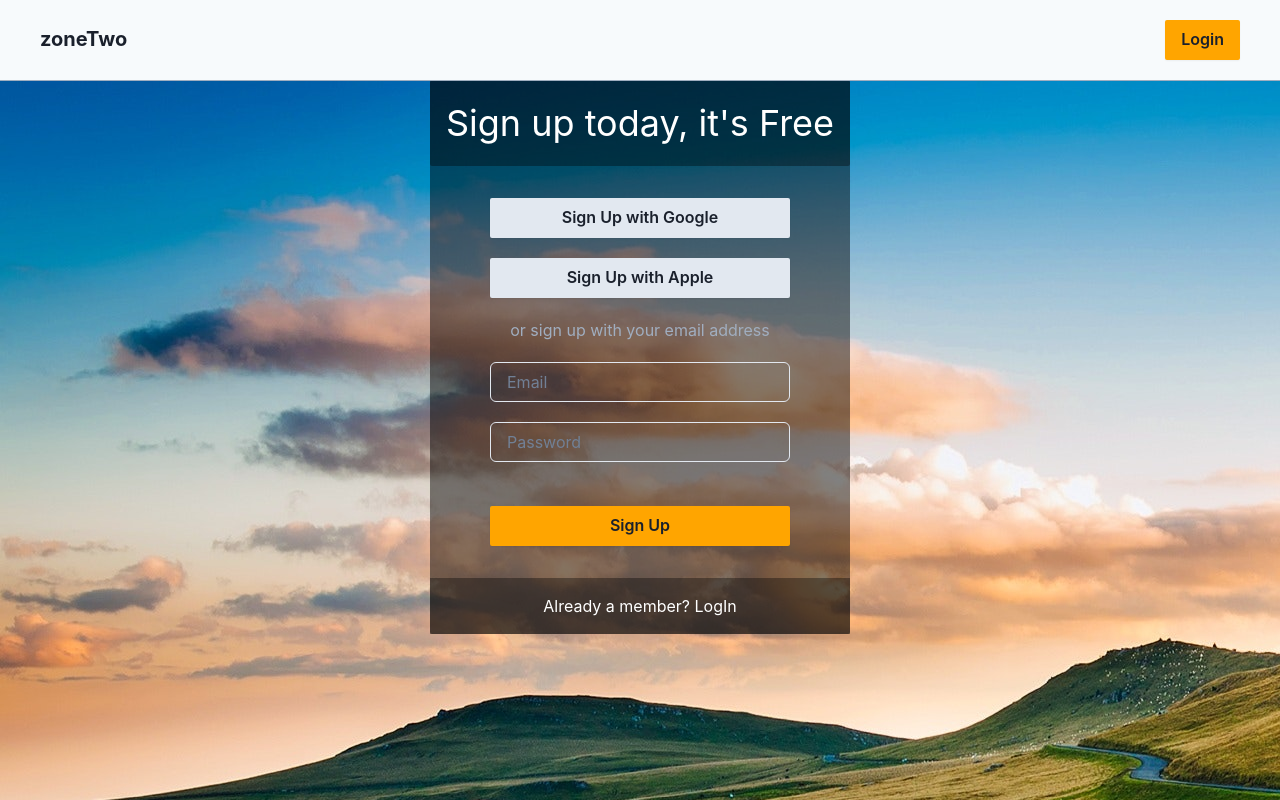
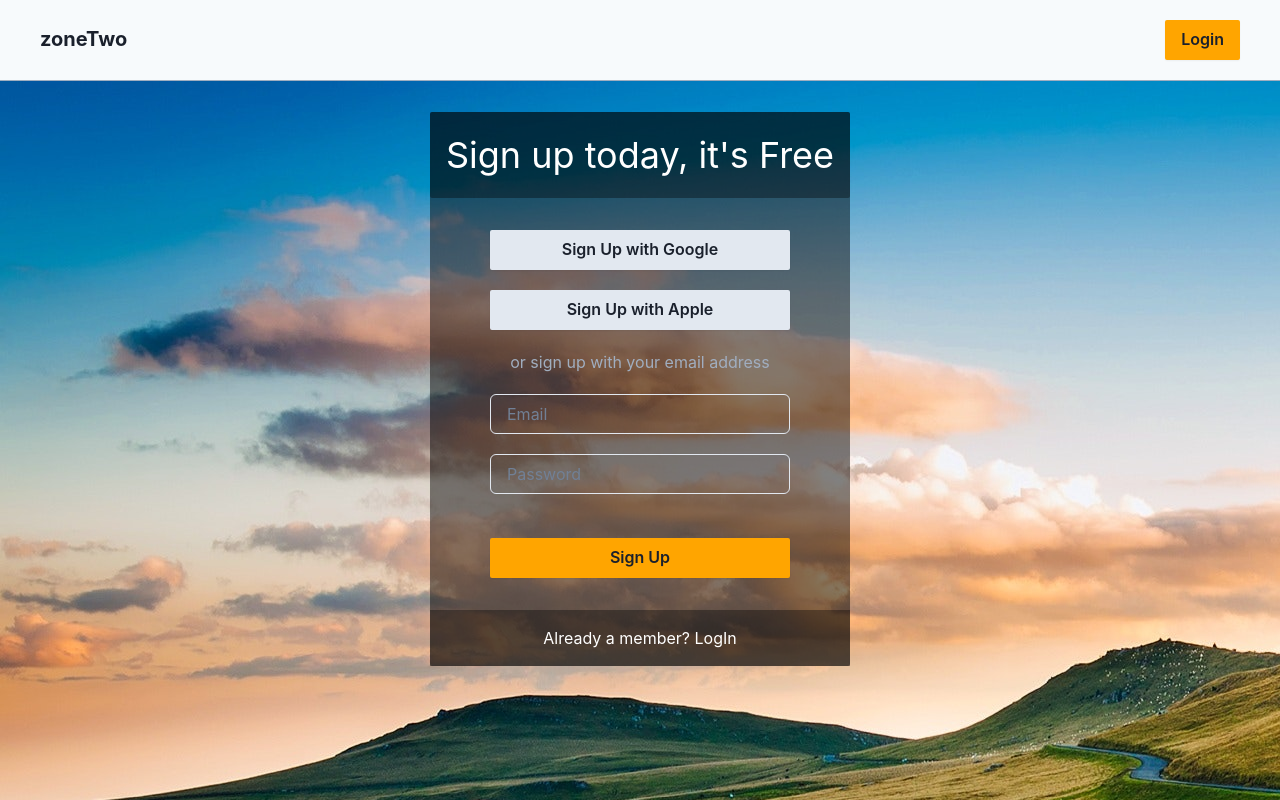
Before and after one commit to jayflan/zoneTwo, a React app: page /signup in a window 1280 px wide. Shown: the top 800 px of the page. Built offline with nearby package versions, Linux system fonts and the light colour scheme; no server answers.

Commit message:
zindex fix for buttons

```diff
--- a/client/_components/LogIn.js
+++ b/client/_components/LogIn.js
@@ -65,7 +65,7 @@ const handleSubmit = () => {
         direction='column'
       >
         <Center mt="20" mb="80">
-          <Box bg="blackAlpha.600" borderRadius="sm">
+          <Box mt="8" bg="blackAlpha.600" borderRadius="sm">
             <Center as="h1" bg="blackAlpha.500" p="4" borderRadius="sm">
               <Text fontSize="4xl" color="white">
                 Please Login
--- a/client/_components/Navbar.js
+++ b/client/_components/Navbar.js
@@ -20,7 +20,7 @@ const Navbar = () => {
 
   return(
     <div className="navbar">
-      <Box as='nav'  position='fixed' w='full' borderBottom='1px' borderBottomColor='gray.400'>
+      <Box as='nav'  position='fixed' w='full' borderBottom='1px' borderBottomColor='gray.400' zIndex='1'>
       {!isLoggedIn.email
         ?
         <Flex direction='row' justify='space-between' bg='gray.50' h='full'>
--- a/client/_components/SignUp.js
+++ b/client/_components/SignUp.js
@@ -76,7 +76,7 @@ const handleSubmit = () => {
         direction='column'
       >
         <Center mt="20" mb="80">
-          <Box bg="blackAlpha.600" borderRadius="sm">
+          <Box mt="8" bg="blackAlpha.600" borderRadius="sm">
             <Center as="h1" bg="blackAlpha.500" p="4" borderRadius="sm">
               <Text fontSize="4xl" color="white">
                 Sign up today, it's Free
```
